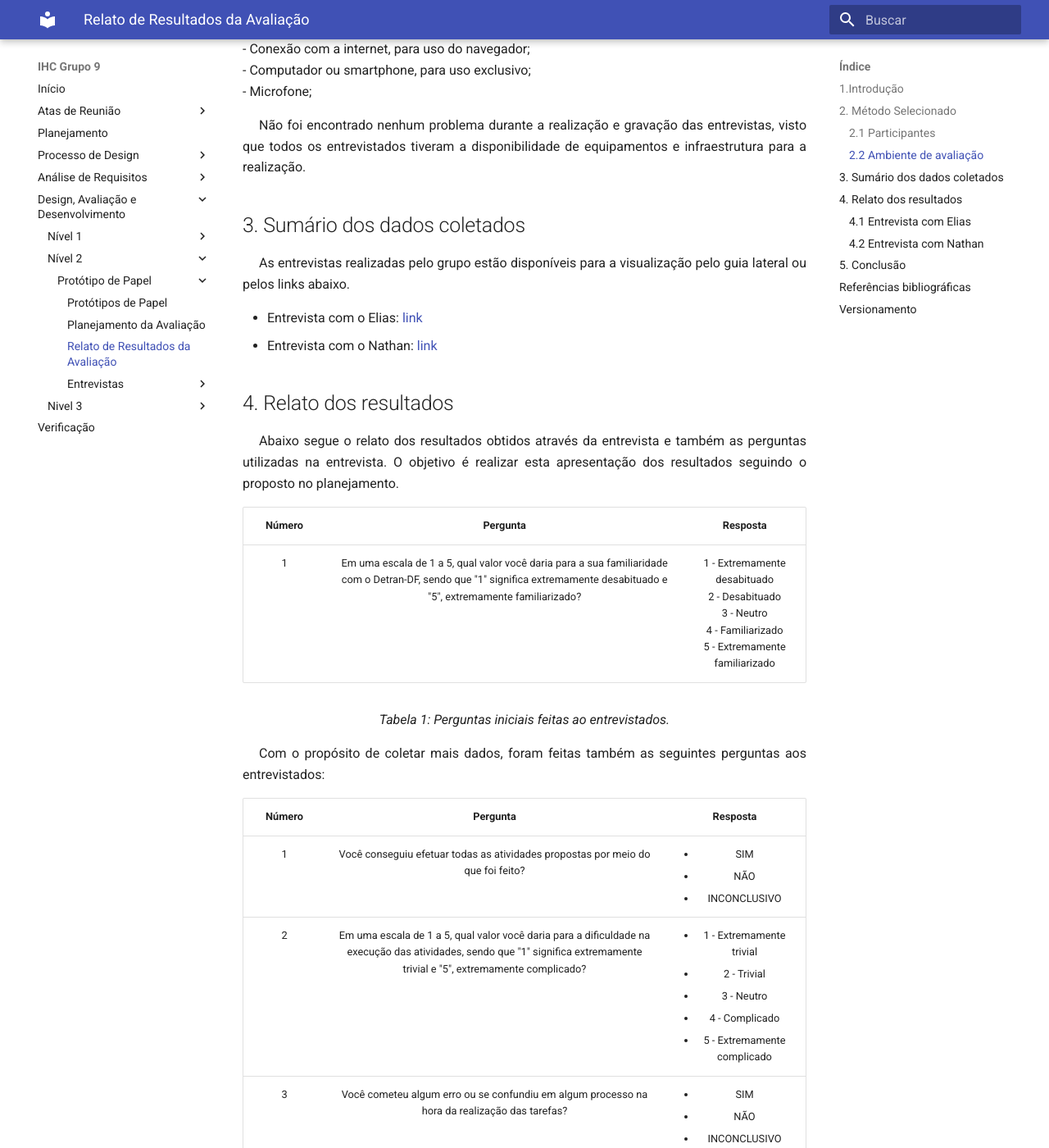
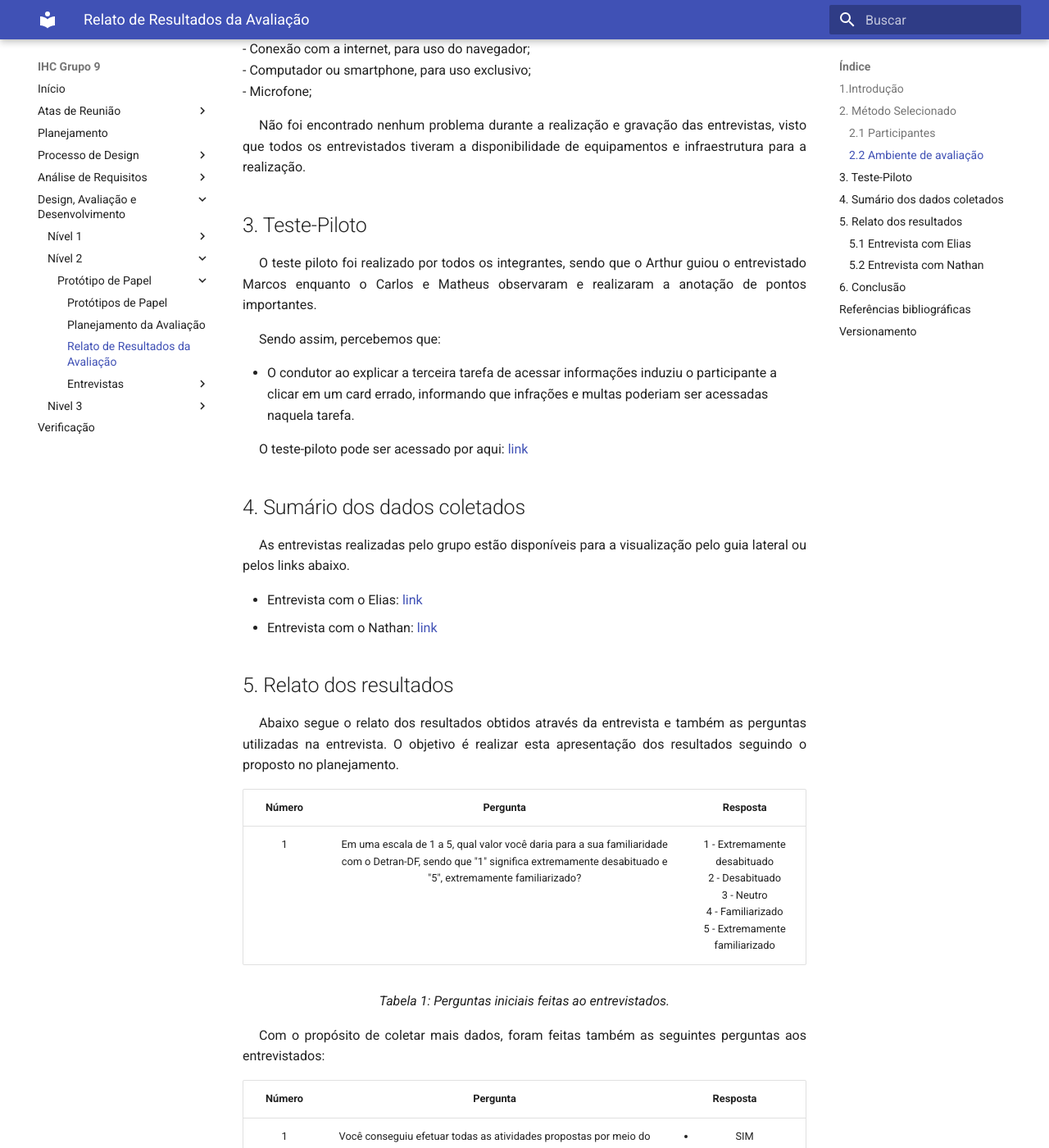
Before and after one commit to Interacao-Humano-Computador/2021.1-Detran-DF, an MkDocs documentation site: the page built from docs/designAvaliacaoDesenvolvimento/nivel2/prototipoDePapel/relatoAvaliacaoPrototipoPapel.md, in a window 1280 px wide and 1400 px high, scrolled down 990 px. Shown: the whole window at 82% size. Built offline with MkDocs 1.6.1 and Material for MkDocs 9.7.7, drawn with Linux system fonts in a browser that asks for light colours; some of the changed text lies outside the part shown.

Commit message:
#65 adding pilot test and control point presentation 6

```diff
--- a/docs/designAvaliacaoDesenvolvimento/nivel2/prototipoDePapel/relatoAvaliacaoPrototipoPapel.md
+++ b/docs/designAvaliacaoDesenvolvimento/nivel2/prototipoDePapel/relatoAvaliacaoPrototipoPapel.md
@@ -37,7 +37,20 @@ Para a realização das entrevistas escolhemos realizá-las remotamente, para cu
 Não foi encontrado nenhum problema durante a realização e gravação das entrevistas, visto que todos os entrevistados tiveram a disponibilidade de equipamentos e infraestrutura para a realização.
 </p>
 
-## 3. Sumário dos dados coletados
+## 3. Teste-Piloto
+<p style="text-indent: 20px; text-align: justify">
+O teste piloto foi realizado por todos os integrantes, sendo que o Arthur guiou o entrevistado Marcos enquanto o Carlos e Matheus observaram e realizaram a anotação de pontos importantes.
+</p>
+<p style="text-indent: 20px; text-align: justify">
+Sendo assim, percebemos que:
+</p>
+- O condutor ao explicar a terceira tarefa de acessar informações induziu o participante a clicar em um card errado, informando que infrações e multas poderiam ser acessadas naquela tarefa.
+
+<p style="text-indent: 20px; text-align: justify">
+O teste-piloto pode ser acessado por aqui: <a href="../entrevistas/testePiloto" target="_blank">link</a>
+</p>
+
+## 4. Sumário dos dados coletados
 
 <p style="text-indent: 20px; text-align: justify">
 As entrevistas realizadas pelo grupo estão disponíveis para a visualização pelo guia lateral ou pelos links abaixo.
@@ -46,7 +59,7 @@ As entrevistas realizadas pelo grupo estão disponíveis para a visualização p
 - Entrevista com o Elias: [link](entrevistas/entrevistaElias.md)
 - Entrevista com o Nathan: [link](entrevistas/entrevistaNathan.md)
 
-## 4. Relato dos resultados
+## 5. Relato dos resultados
 
 <p style="text-indent: 20px; text-align: justify">
 Abaixo segue o relato dos resultados obtidos através da entrevista e também as perguntas utilizadas na entrevista. O objetivo é realizar esta apresentação dos resultados seguindo o proposto no planejamento.
@@ -79,7 +92,7 @@ Com o propósito de coletar mais dados, foram feitas também as seguintes pergun
 Os entrevistadores buscaram utilizar a técnica <b>think aloud</b>, que tem o objetivo de captar exatamente o que o participante desejava realizar e a linha de raciocínio que ele seguia para concluir os passos necessários de acordo com o que lhe era apresentado na interface.
 </p>
 
-### 4.1 Entrevista com Elias
+### 5.1 Entrevista com Elias
 
 <p style="text-indent: 20px; text-align: justify">
 O estudante Elias se mostrou disposto a participar da atividade e também a ajudar a nossa equipe, seguiu como lhe foi orientado em todos os passos da entrevista e demonstrou facilidade para realizar as tarefas necessárias. As atividades se mostraram simples e de fácil entendimento para o usuário já que o entrevistado seguiu a linha de raciocínio planejada na hora da criação do protótipo de papel. Algo que reforça este resultado é o fato de Elias ter informado ter pouca familiaridade com o portal do Detran mas que achou as atividades a serem realizadas triviais.
@@ -89,7 +102,7 @@ O estudante Elias se mostrou disposto a participar da atividade e também a ajud
 Em relação às sugestões, Elias relatou que seria melhor manter as tarefas divididas em categorias na navegação (Ex.: Cliquei na sessão de habilitação, não há necessidade de ver o botão de débitos do veículo). Observação pertinente e considerada pelo grupo, na página de serviços foi considerada a adição de um filtro por categorias nos serviços.
 </p>
 
-### 4.2 Entrevista com Nathan
+### 5.2 Entrevista com Nathan
 
 <p style="text-indent: 20px; text-align: justify">
 O estudante Nathan se mostrou disposto a participar da atividade e também a ajudar a nossa equipe, seguiu como lhe foi orientado em todos os passos da entrevista e demonstrou facilidade para realizar as tarefas necessárias. O entrevistado chegou a informar que achou fácil e intuitiva a realização das tarefas sugeridas. Diferentemente do entrevistado Elias, Nathan avaliou seu nivel de familiaridade com o sistema em 4, em uma escala de 1 à 5.
@@ -99,7 +112,7 @@ O estudante Nathan se mostrou disposto a participar da atividade e também a aju
 Em relação às sugestões, Nathan relatou uma falta de feedbacks com respostas das solicitações. O exemplo utilizado pelo entrevistado foi a tarefa 2.
 </p>
 
-## 5. Conclusão
+## 6. Conclusão
 
 <p style="text-indent: 20px; text-align: justify">
 Após avaliar as respostas coletadas por meio das entrevistas, podemos concluir que as tarefas desenvolvidas nos protótipos de papel são fáceis e intuitivas, independentemente da familiaridade entre usuário e sistema. Algumas sugestões foram coletadas das entrevistas, como por exemplo, apresentar uma resposta quando o usuário realizar uma pesquisa ou envio de dados, para que ele seja informado sorbre a situação de sua tarefa. A navegação também foi alvo de possíveis melhorias, segundo o entrevistado, Elias, uma divisão de tarefas por categorias resultaria em uma melhor navegação.
@@ -115,3 +128,4 @@ Após avaliar as respostas coletadas por meio das entrevistas, podemos concluir
 | :----: | :--------: | :------------------: | :------------: |
 |  1.0   | 30/09/2021 | Criação do documento | Marcos, Arthur |
 |  1.0.1   | 30/09/2021 | Adição do relato dos resultados do entrevistado Elias| Arthur Sena |
+|  1.1 | 01/10/2021 | Adição do relato do teste-piloto | Carlos |
--- a/mkdocs.yml
+++ b/mkdocs.yml
@@ -48,6 +48,7 @@ nav:
               - Planejamento da Avaliação: designAvaliacaoDesenvolvimento/nivel2/prototipoDePapel/planejamentoAvaliacaoPrototipoPapel.md
               - Relato de Resultados da Avaliação: designAvaliacaoDesenvolvimento/nivel2/prototipoDePapel/relatoAvaliacaoPrototipoPapel.md
               - Entrevistas:
+                  - Teste-Piloto: designAvaliacaoDesenvolvimento/nivel2/prototipoDePapel/entrevistas/testePiloto.md
                   - Elias Yousef: designAvaliacaoDesenvolvimento/nivel2/prototipoDePapel/entrevistas/entrevistaElias.md
                   - Nathan Fernandes: designAvaliacaoDesenvolvimento/nivel2/prototipoDePapel/entrevistas/entrevistaNathan.md
       - Nivel 3:
```
Also changed, not shown: docs/designAvaliacaoDesenvolvimento/nivel2/prototipoDePapel/entrevistas/testePiloto.md (added, +14 -0 lines), docs/index.md (+9 -0 lines).
